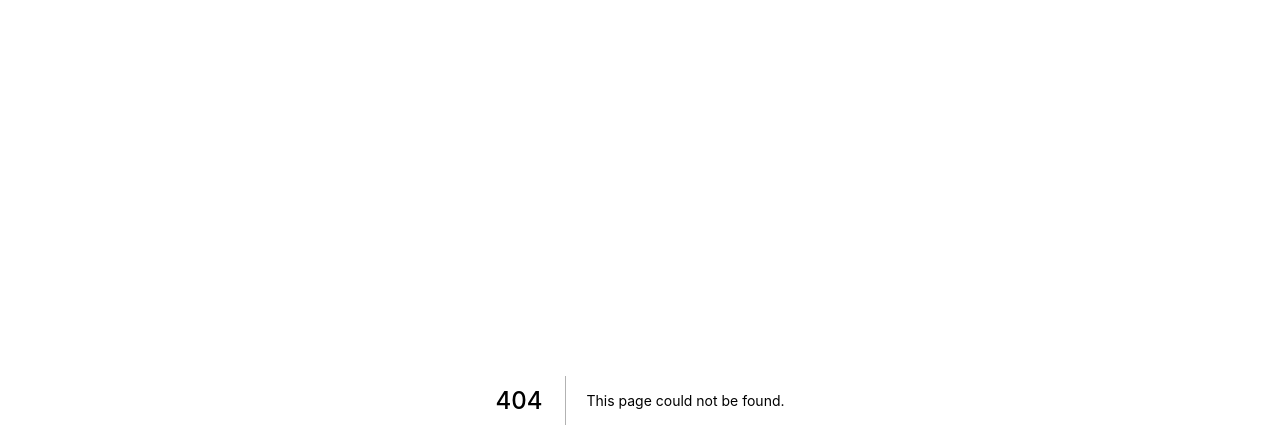
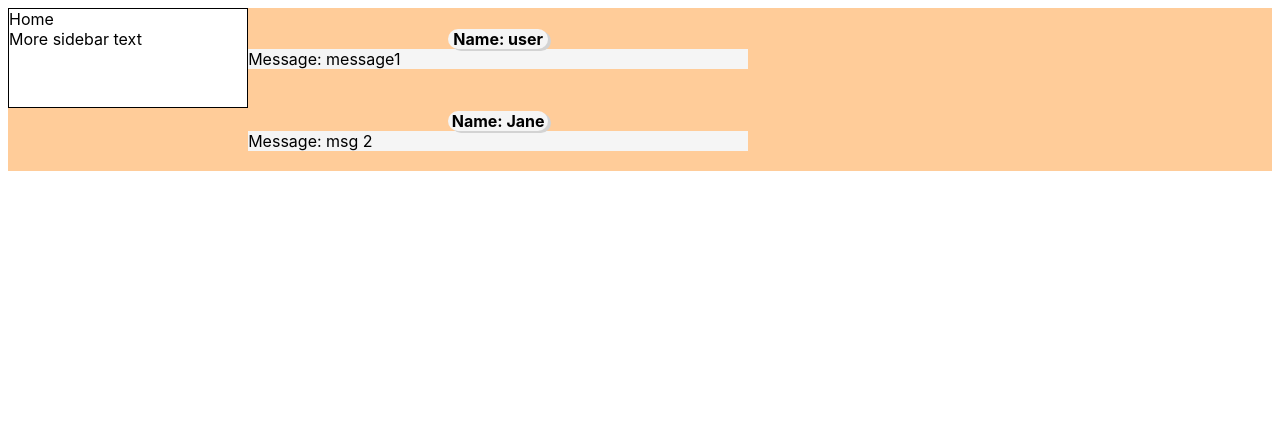
Before and after one commit to Kaichou-Project/kaichou-graduation, a Next.js app in the folder packages/frontend/: page /HomeBlock in a window 1280 px wide. Before the commit this address had no page. Shown: the top 448 px of the page. Built offline with nearby package versions, Linux system fonts and the light colour scheme.

Commit message:
add block mockup

```diff
--- /dev/null
+++ b/packages/frontend/pages/HomeBlock.tsx
@@ -0,0 +1,17 @@
+import MessageList from "./MessageList";
+import style from './SampleHomeBlock.module.scss'
+
+export default function HomeBlock() {
+    const messages=[{name:'user', id:1, msg:'message1'}, {name:'Jane',msg:'msg 2'}]
+    return (
+        <>
+        <div id={style.home}>
+            <div className={style.sidebar}>Home<br/>More sidebar text</div>
+            <div className={style.content}>
+                <MessageList messages={messages} msgClass={style.message}/>
+            </div>
+        </div>
+        </>
+    )
+
+}
--- a/packages/frontend/pages/Message.tsx
+++ b/packages/frontend/pages/Message.tsx
@@ -1,11 +1,10 @@
-import React from "react";
+import React, { CSSProperties } from "react";
 
-export default function Message( {message} ) {
+export default function Message( {message, msgClass=""}) {
     return (
-        <div>
-            <h4>Name: {message.name}</h4>
-            <p>Message:</p>
-            <p>{message.msg}</p>
+        <div className={msgClass}>
+            <h4><span className="label">Name: </span>{message.name}</h4>
+            <p className="msgBody"><span className="label">Message: </span>{message.msg}</p>
             <br/>
         </div>
     )
--- a/packages/frontend/pages/MessageList.tsx
+++ b/packages/frontend/pages/MessageList.tsx
@@ -1,6 +1,6 @@
 import React from "react";
 import Message from "./Message";
 
-export default function MessageList({ messages }) {
-    return (messages.map(message => <Message key={message.id} message={message}/>))
+export default function MessageList({ messages ,msgClass="" }) {
+    return (messages.map(message => <Message key={message.id} message={message} msgClass={msgClass}/>))
 }
--- /dev/null
+++ b/packages/frontend/pages/SampleHomeBlock.module.scss
@@ -0,0 +1,47 @@
+#home {
+    background-color: #ffcc99;
+    background-image: radial-gradient(to bottom left, #ffb62f 70%, rgb(250, 198, 56) 70%);
+    min-height: 100px;
+    min-width: 100px;
+}
+.content {
+    width: 79%;
+    display:inline-block;
+}
+.sidebar {
+    width: 19%;
+    height:100%;
+    min-height: 100px;
+    box-sizing: border-box;
+    vertical-align:top;
+    display:inline-block;
+    border: 1px solid black;
+    background-color: white;
+}
+.message {
+    h4 {
+        background: white;
+        text-align: center;
+        margin-left:auto;
+        margin-right:auto;
+        margin-bottom:0px;
+        max-width: 100px;
+        border-radius: 15px;
+        box-shadow: lightgray 3px 2px;
+        position: relative;
+        z-index:2;
+        background: whitesmoke;
+    }
+    p {
+        background: whitesmoke;
+        margin-top:0;
+        margin-bottom:0;
+        padding:0;
+    }
+    .msgBody {
+        display: none;
+    }
+    background: transparent;
+    border-radius: 3px;
+    max-width: 500px;
+}
```
Also changed, not shown: packages/frontend/pages/SampleHomeBlock.tsx (added, +17 -0 lines).
